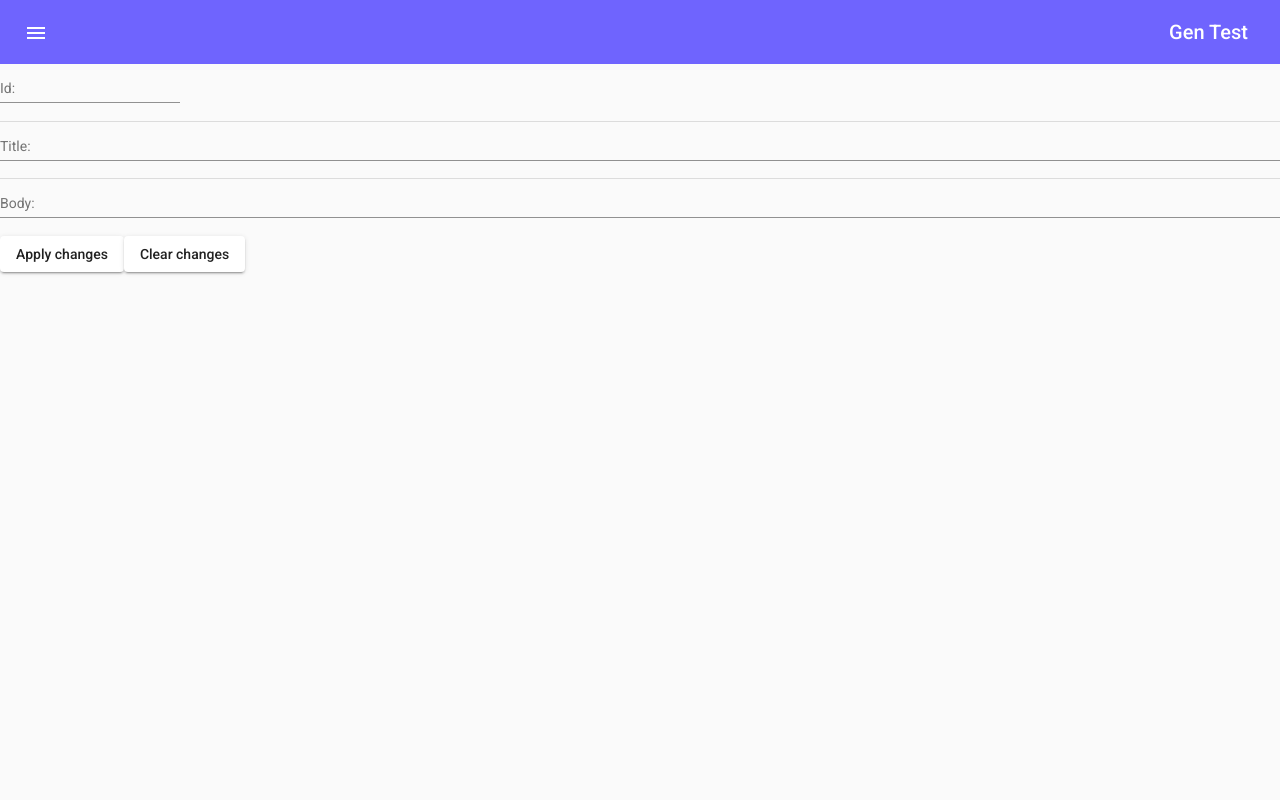
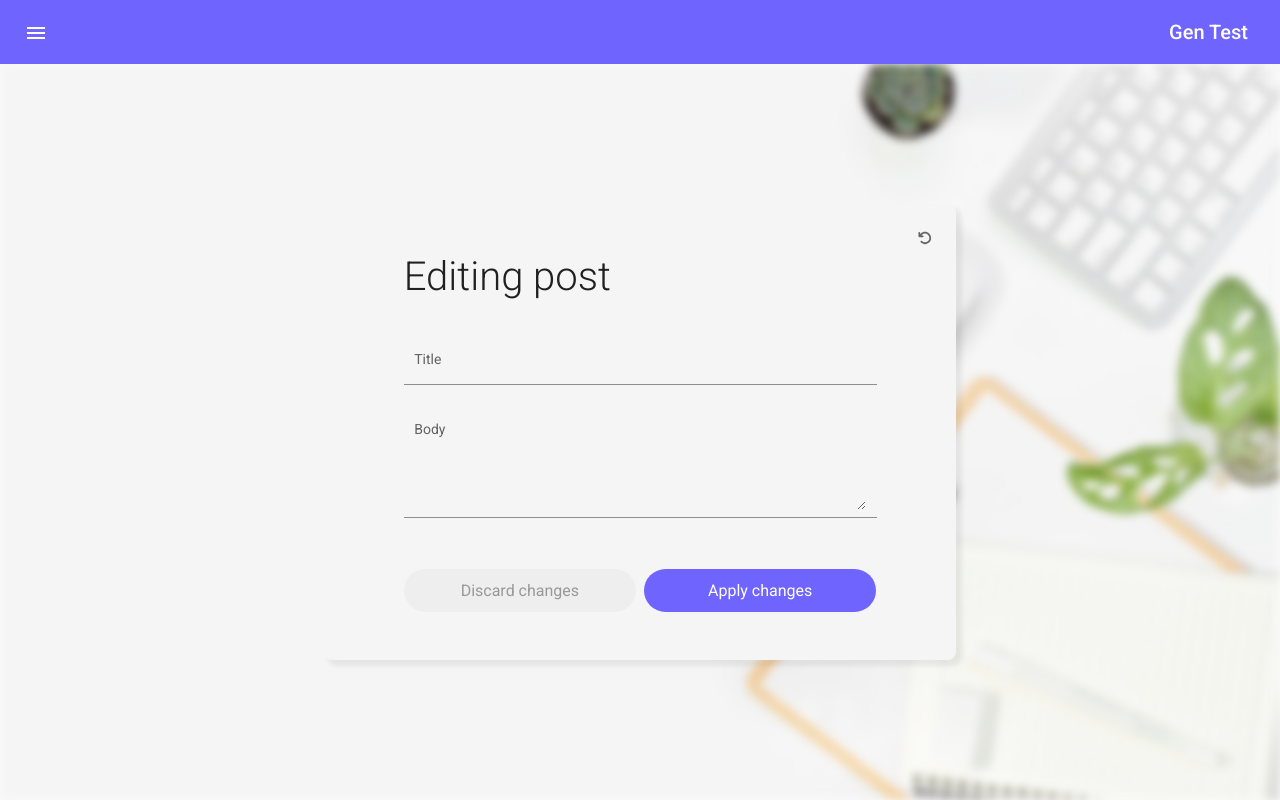
Before and after one commit to oliveirarod/gen-test, an Angular app: page /data-screen in a window 1280 px wide. Built offline with nearby package versions, Linux system fonts and the light colour scheme.

Commit message:
Ajusta formulário de editar post

```diff
--- a/package.json
+++ b/package.json
@@ -23,6 +23,7 @@
     "@fortawesome/angular-fontawesome": "^0.9.0",
     "@fortawesome/fontawesome-svg-core": "^6.4.0",
     "@fortawesome/free-brands-svg-icons": "^6.4.0",
+    "@fortawesome/free-solid-svg-icons": "^6.4.0",
     "rxjs": "~6.6.0",
     "tslib": "^2.3.0",
     "zone.js": "~0.11.4"
--- /dev/null
+++ b/src/app/models/Post.ts
@@ -0,0 +1,6 @@
+export interface Post {
+	id: string | null,
+	userId: string | null,
+	title: string | null,
+	body: string | null,
+}
--- a/src/app/pages/data-screen/data-screen.component.html
+++ b/src/app/pages/data-screen/data-screen.component.html
@@ -1,27 +1,50 @@
-<!-- TODO: Melhorar visual -->
-<form>
-  <mat-form-field>
-    <mat-label>Id: </mat-label>
-    <input type="text" matInput readonly value="{{ itemData.id }}" />
-  </mat-form-field>
+<div class="form-container">
+  <div class="content-box">
+    <h1 class="title">Editing post {{ itemData.id }}</h1>
 
-  <mat-divider></mat-divider>
+    <fa-icon
+      [icon]="undoChangesIcon"
+      matTooltip="Undo Changes"
+      (click)="revertChanges()"
+    ></fa-icon>
 
-  <mat-form-field class="editableData">
-    <mat-label>Title: </mat-label>
-    <input type="text" matInput value="{{ itemData.title }}" #titleData />
-  </mat-form-field>
+    <form #editForm>
+      <div class="form-fields">
+        <mat-form-field appearance="fill">
+          <mat-label>Title</mat-label>
+          <input
+            type="text"
+            matInput
+            name="title"
+            [(ngModel)]="itemData.title"
+          />
+        </mat-form-field>
 
-  <mat-divider></mat-divider>
+        <mat-form-field appearance="fill">
+          <mat-label>Body</mat-label>
+          <textarea
+            type="text"
+            rows="5"
+            matInput
+            name="body"
+            [(ngModel)]="itemData.body"
+          ></textarea>
+        </mat-form-field>
+      </div>
 
-  <mat-form-field class="editableData">
-    <mat-label>Body: </mat-label>
-    <input type="text" matInput value="{{ itemData.body }}" #bodyData />
-  </mat-form-field>
+      <div class="action-buttons">
+        <button
+          mat-raised-button
+          class="discard-changes"
+          (click)="discardChanges()"
+        >
+          Discard changes
+        </button>
 
-  <button type="submit" (click)="applyChanges()" mat-raised-button>
-    Apply changes
-  </button>
-
-  <button mat-raised-button (click)="revertChanges()">Clear changes</button>
-</form>
+        <button type="submit" class="button-gen" (click)="applyChanges()">
+          Apply changes
+        </button>
+      </div>
+    </form>
+  </div>
+</div>
--- a/src/app/pages/data-screen/data-screen.component.scss
+++ b/src/app/pages/data-screen/data-screen.component.scss
@@ -1,3 +1,78 @@
-.editableData {
-  width: 100%;
+@import "../../../scss/inheritance.scss";
+@import "../../../scss/variables.scss";
+
+.form-container {
+  @extend %background-image;
+  @extend %display-flex-center;
+
+  .content-box {
+    position: relative;
+
+    @media (max-width: 525px) {
+      width: 80%;
+    }
+
+    .title {
+      font-size: 2rem;
+      font-weight: 300;
+      line-height: 1.25;
+      margin-bottom: 2rem;
+
+      @media (min-width: 660px) {
+        font-size: 2.5rem;
+      }
+    }
+
+    fa-icon {
+      position: absolute;
+      top: 1.5rem;
+      right: 1.5rem;
+      color: $grey-text;
+      cursor: pointer;
+
+      &:hover {
+        color: $dark-grey-text;
+      }
+
+      @media (max-width: 575px) {
+        top: 0;
+        right: 0;
+      }
+    }
+
+    form {
+      .form-fields {
+        display: flex;
+        flex-direction: column;
+      }
+
+      .action-buttons {
+        display: grid;
+        grid-template-columns: repeat(2, 1fr);
+        gap: 0.5rem;
+        margin-top: 2rem;
+
+        @media (max-width: 525px) {
+          grid-template-columns: 1fr;
+        }
+
+        .discard-changes {
+          box-shadow: none;
+          border-radius: $button-border-radius;
+          background: #eee;
+          color: $light-grey-text;
+          font-size: 1rem;
+          font-weight: 400;
+
+          &:hover {
+            background: #e7e7e7;
+          }
+        }
+      }
+    }
+  }
 }
+
+::ng-deep .mat-form-field-appearance-fill .mat-form-field-flex {
+  background-color: transparent;
+}
--- a/src/app/pages/data-screen/data-screen.component.ts
+++ b/src/app/pages/data-screen/data-screen.component.ts
@@ -1,5 +1,9 @@
-import { Component, ElementRef, OnInit, ViewChild } from "@angular/core";
+import { Component, OnInit } from "@angular/core";
 import { ActivatedRoute, Router } from "@angular/router";
+
+import { faUndo } from "@fortawesome/free-solid-svg-icons";
+
+import { Post } from "src/app/models/Post";
 
 @Component({
   selector: "app-data-screen",
@@ -7,46 +11,40 @@ import { ActivatedRoute, Router } from "@angular/router";
   styleUrls: ["./data-screen.component.scss"],
 })
 export class DataScreenComponent implements OnInit {
-  // Recieving data from EditDialog component
-  itemDataId = this.route.snapshot.paramMap.get("itemDataId");
-  itemDataUserId = this.route.snapshot.paramMap.get("itemDataUserId");
-  itemDataTitle = this.route.snapshot.paramMap.get("itemDataTitle");
-  itemDataBody = this.route.snapshot.paramMap.get("itemDataBody");
+  // Font-awesome icons
+  undoChangesIcon = faUndo;
 
   // Organizing recieved data into itemData object
-  itemData = {
-    id: this.itemDataId,
-    userId: this.itemDataUserId,
-    title: this.itemDataTitle,
-    body: this.itemDataBody,
+  itemData: Post = {
+    id: "",
+    userId: "",
+    title: "",
+    body: "",
   };
-
-  // Getting template elements to be able to manipulate data
-  @ViewChild("titleData") titleData: ElementRef<HTMLInputElement> | undefined;
-  @ViewChild("bodyData") bodyData: ElementRef<HTMLInputElement> | undefined;
 
   constructor(private route: ActivatedRoute, private router: Router) {}
 
-  ngOnInit(): void {}
+  ngOnInit(): void {
+    const snapshot = this.route.snapshot.paramMap;
+
+    this.itemData = {
+      id: snapshot.get("itemDataId"),
+      userId: snapshot.get("itemDataUserId"),
+      title: snapshot.get("itemDataTitle"),
+      body: snapshot.get("itemDataBody"),
+    };
+  }
 
   // Method used to revert changes made on clicked item data
   revertChanges() {
-    this.titleData?.nativeElement.setAttribute(
-      "value",
-      String(this.itemData.title)
-    );
-    this.bodyData?.nativeElement.setAttribute(
-      "value",
-      String(this.itemData.body)
-    );
+    this.itemData.title = this.route.snapshot.paramMap.get("itemDataTitle");
+    this.itemData.body = this.route.snapshot.paramMap.get("itemDataBody");
   }
 
   //  Alters (only locally) data recieved from given URL (that is coming through DisplayDataComponent)
   applyChanges() {
-    this.itemData.title = String(this.titleData?.nativeElement.value);
-    this.itemData.body = String(this.bodyData?.nativeElement.value);
     this.router.navigate([
-      "/display-data",
+      "display-data",
       {
         newTitle: this.itemData.title,
         newBody: this.itemData.body,
@@ -54,4 +52,9 @@ export class DataScreenComponent implements OnInit {
       },
     ]);
   }
+
+  discardChanges() {
+    this.revertChanges();
+    this.router.navigate(["display-data"]);
+  }
 }
--- a/src/styles.scss
+++ b/src/styles.scss
@@ -30,6 +30,11 @@ body {
   &:hover {
     background: $main-color-hover;
   }
+
+  &[disabled] {
+    pointer-events: none;
+    opacity: 0.75;
+  }
 }
 
 .content-box {
```
Also changed, not shown: src/app/pages/data-screen/data-screen.module.ts (+7 -2 lines), 1 other file (tests, documents, lock files or other folders).
